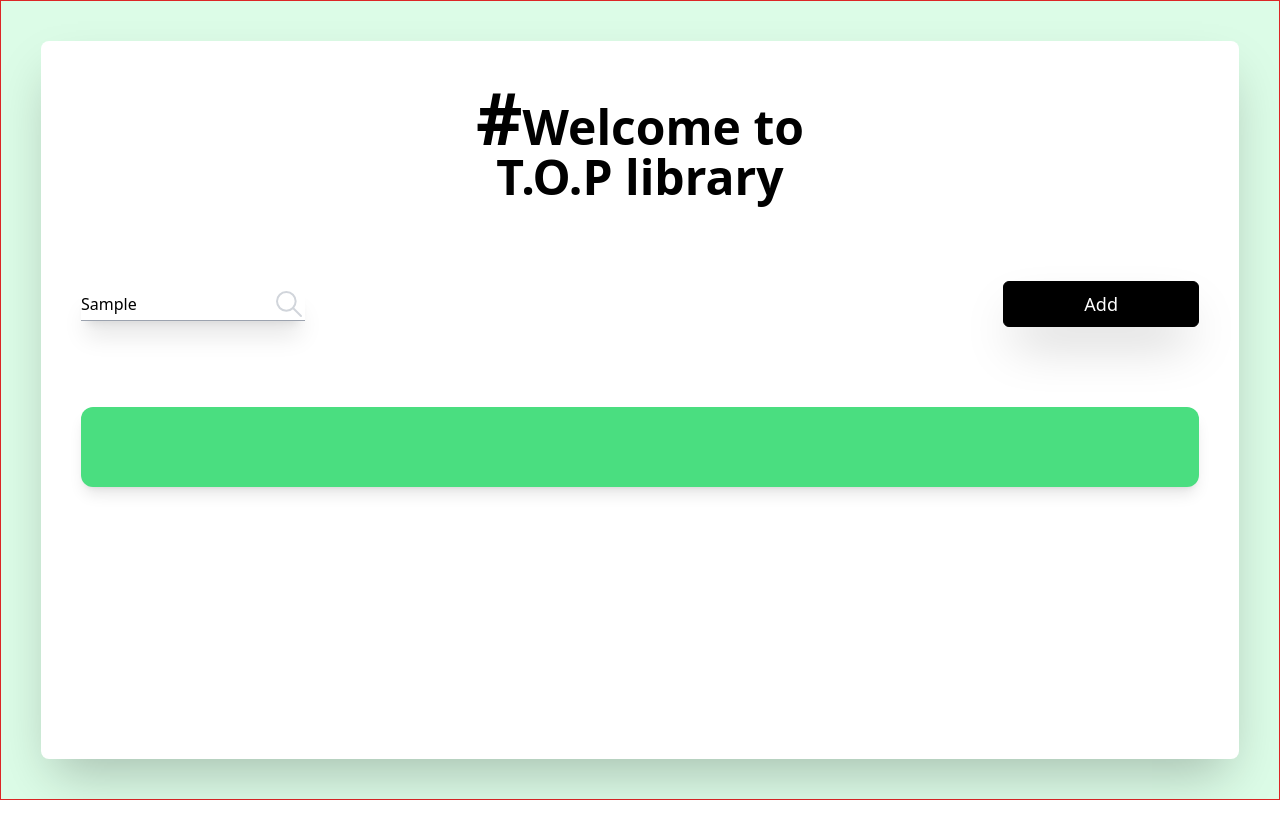
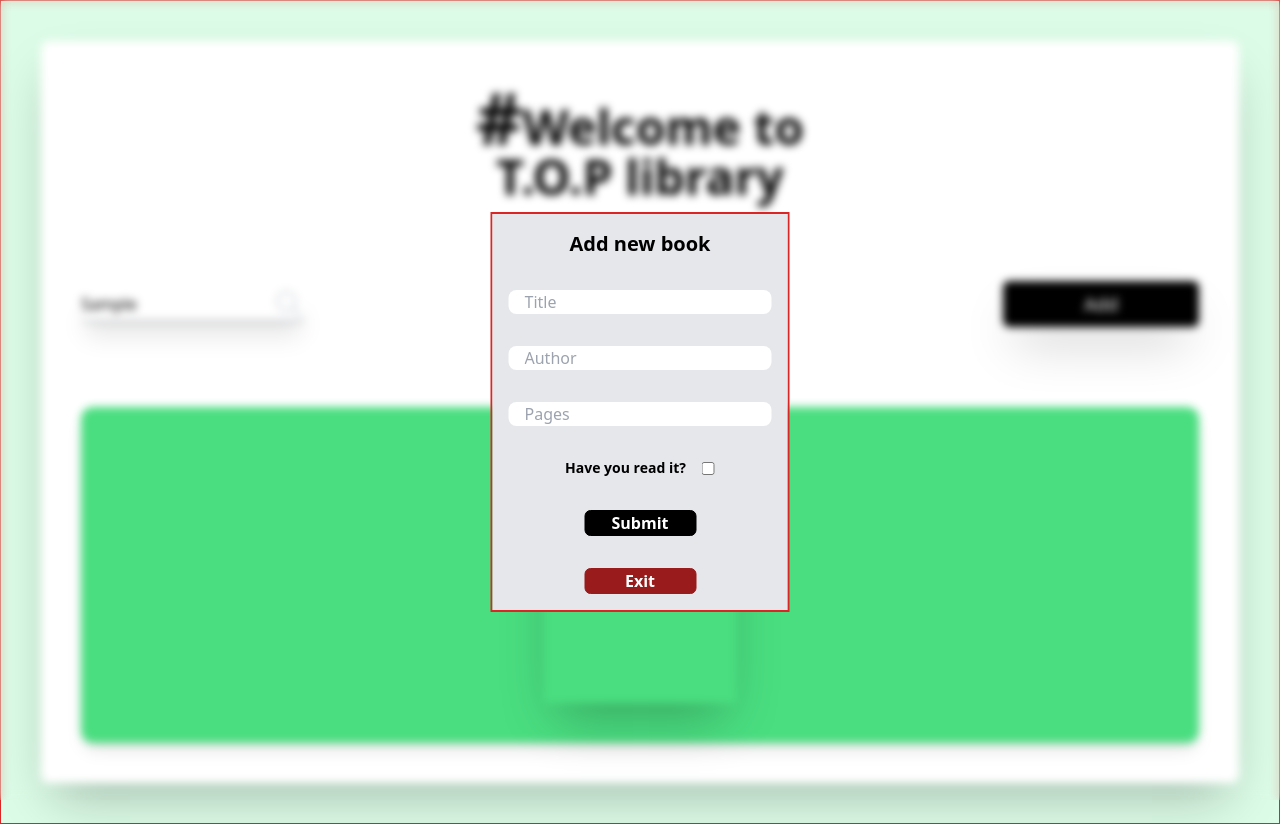
Before and after one commit to Nton23/TOP-library, a website: page index.html in a window 1280 px wide. Both pictures are taken after typing "Sample" into the empty fields and a click on the button "Add". Before the commit the page ends 800 px from the top, so only its background shows below. Drawn offline with Linux system fonts and the light colour scheme.

Commit message:
Working on a function for book structure

```diff
--- a/index.html
+++ b/index.html
@@ -50,7 +50,7 @@
             <div
                 class="bg-green-400 rounded-xl shadow-lg flex flex-col items-center space-y-10 py-10 md:flex-row md:space-y-0 md:justify-around">
                 <!--Book container-->
-                <div class="relative w-48 h-64 shadow-2xl group hidden" id="book">
+                <div class="relative w-48 h-64 shadow-2xl group" id="book">
                     <!--Top Container-->
                     <div class="p-4 space-y-6">
                         <div class="space-x-3">
--- a/index.js
+++ b/index.js
@@ -20,12 +20,15 @@ let authorValue;
 let pageValue;
 
 //array to store book
-let myLibrary = [];
+let myLibrary = [2,3];
 
-//library count
-bookCount = myLibrary.length
+//function for library count
+function bookNumber() {
+    let bookCount = myLibrary.length - 1;
+    return ++bookCount;
+}
 
-console.log(bookCount);
+
 //Constructor function
 function Book(title, author, page, read) {
     this.title = title;
@@ -45,12 +48,47 @@ function isRead(confirmRead) {
     console.log(isChecked);
 };
 
+//book structure
+function bookStructure() {
+    //Book container
+    const containerDiv = document.createElement('div');
+    containerDiv.className = 'relative w-48 h-64 shadow-2xl group';
+    containerDiv.id = 'book';
+
+    //Top container
+    const topContainer = document.createElement('div');
+    topContainer.className = 'p-4 space-y-6';
+    //title
+    const titleContainer = document.createElement('div');
+    titleContainer.className = 'space-x-3';
+    const titleSpan = document.createElement('span');
+    titleSpan.innerHTML = 'Title';
+    const titleSpanValue= document.createElement('span');
+    titleSpanValue.id = 'book-title';
+    //author
+    const authorContainer = document.createElement('div');
+    authorContainer.className = 'space-x-3';
+    const authorSpan = document.createElement('span');
+    authorSpan.innerHTML = 'Author';
+    const authorSpanValue= document.createElement('span');
+    authorSpanValue.id = 'book-author';
+    //pages
+    const pageContainer = document.createElement('div');
+    pageContainer.className = 'space-x-3';
+    const pageSpan = document.createElement('span');
+    pageSpan.innerHTML = 'Pages';
+    const pageSpanValue= document.createElement('span');
+    pageSpanValue.id = 'book-pages';
+
+    //Bottom Container
+}
+
 //function to display the book form for filling out the book information
 addBtn.addEventListener('click', addClick);
 function addClick() {
-
-    //formContainer.style.display = "block";
-    //blurBackground.style.display = "block";
+    bookStructure();
+    formContainer.style.display = "block";
+    blurBackground.style.display = "block";
 };
 
 //function to exit the book form
@@ -66,7 +104,5 @@ bookExitBtn.addEventListener('click', () => {
 
 //function for submit button in the book form
 submitBtn.addEventListener('click', () => {
-    isRead(confirmRead);
-    let bookCount = myLibrary.length;
-
+    console.log(bookNumber());
 });
```
Also changed, not shown: css/style.css.
